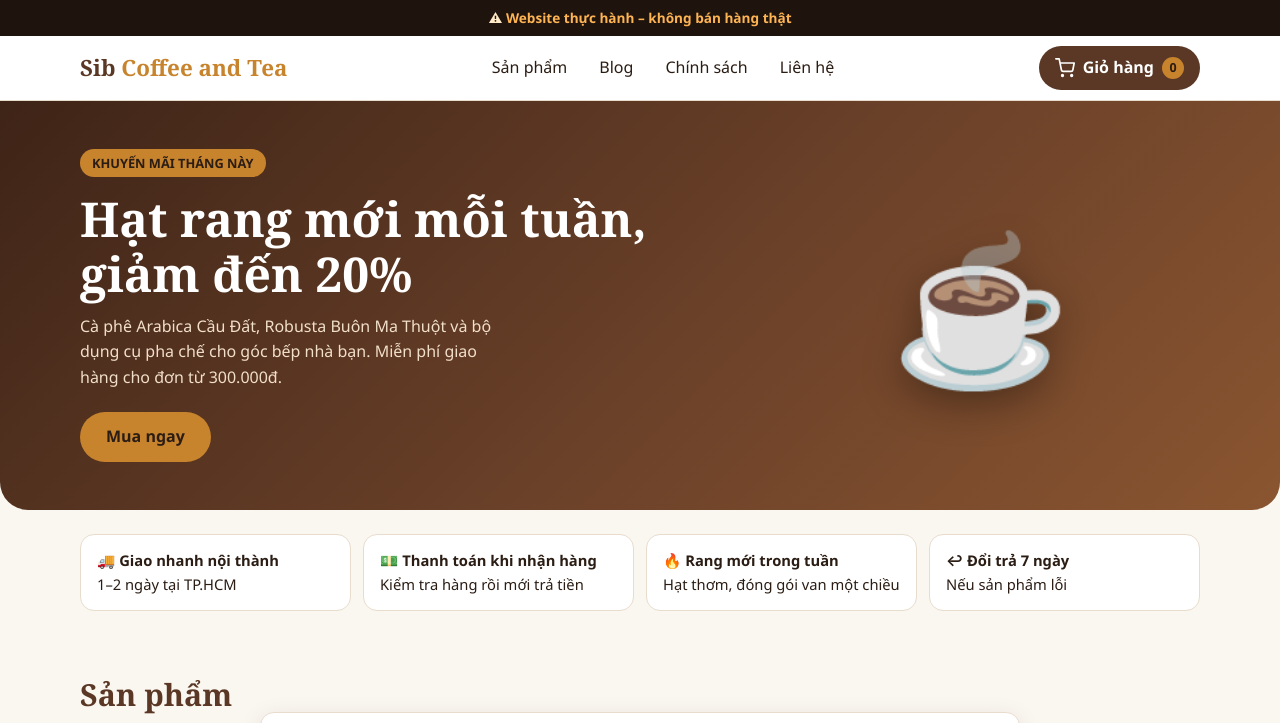
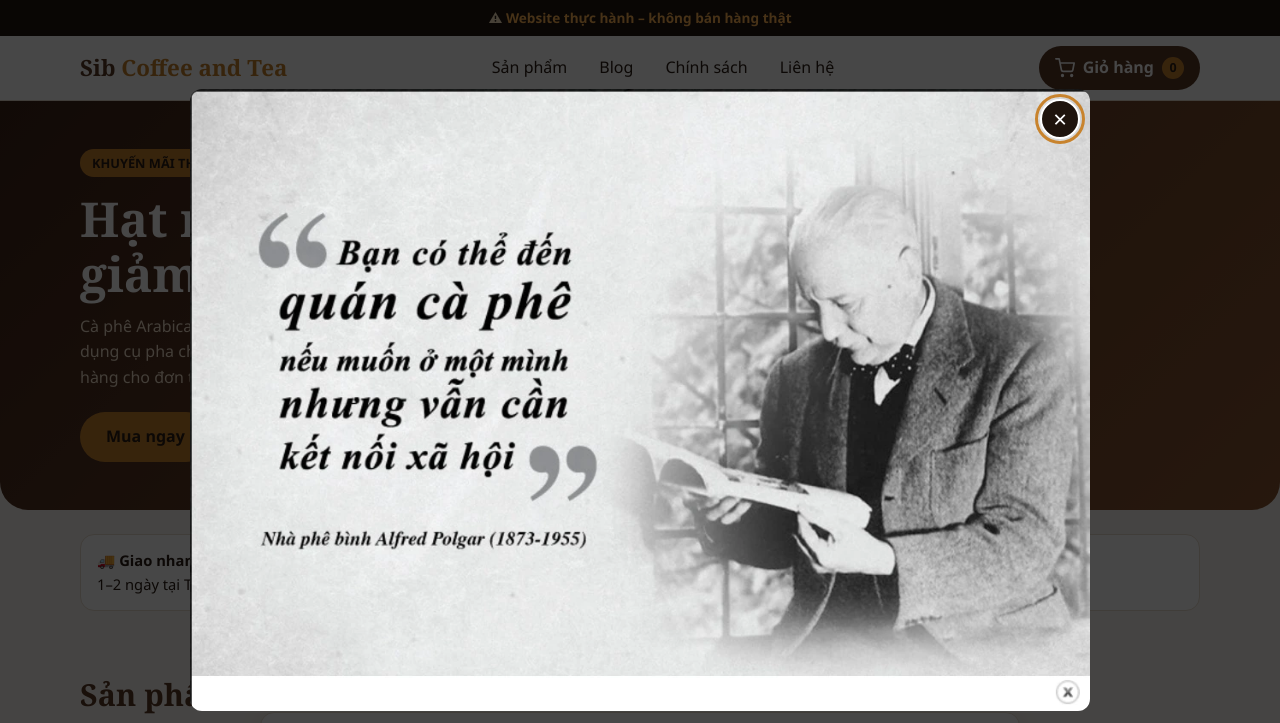
Before and after one commit to 2311554146-maker/Sib-Coffee-Tea-2311554146, a plain HTML site: page index.html in a window 1280 px wide. Shown: the top 723 px of the page. Drawn offline with Linux system fonts and the light colour scheme.

Commit message:
Hiện ngẫu nhiên một ảnh trích dẫn về cà phê mỗi lần vào trang chủ
- trich-dan.js: chọn ngẫu nhiên 1 trong 8 ảnh, luôn khác ảnh của lần trước (nhớ
  chỉ số trong localStorage); chỉ tải ảnh sau khi trang tải xong và chỉ 1 ảnh mỗi
  lần; bỏ qua khi khách mở thẳng giỏ hàng (#gio-hang)
- anh/: 8 ảnh trích dẫn (Menéndez Pelayo, Goldoni, Beethoven, Polgar, Balzac, Verri,
  Sydney Smith, Mackintosh); mỗi ảnh có chữ mô tả (alt) là câu trích dẫn
- index.html, style.css: hộp ảnh <dialog>, đóng bằng nút ×, phím Esc hoặc bấm vào ảnh
- CLAUDE.md: ghi chú cách thêm ảnh

Đã thử: 10 lần tải liên tiếp không trùng lần trước; vừa khung điện thoại 375px;
Lighthouse 100/100/100/100; không vi phạm CSP.

Co-Authored-By: Claude Sonnet 5.5 <noreply@anthropic.com>

```diff
--- a/index.html
+++ b/index.html
@@ -174,10 +174,17 @@
   </div>
 </dialog>
 
+<!-- Ảnh trích dẫn về cà phê, hiện ngẫu nhiên mỗi lần vào trang (xem trich-dan.js) -->
+<dialog id="quoteDlg" class="quote-dlg" aria-label="Trích dẫn về cà phê">
+  <img id="quoteImg" alt="" decoding="async">
+  <button type="button" class="quote-close" id="quoteClose" aria-label="Đóng ảnh">×</button>
+</dialog>
+
 <div class="toast" id="toast" role="status"></div>
 
 <script src="products.js"></script>
 <script src="script.js"></script>
+<script src="trich-dan.js"></script>
 <script src="analytics.js"></script>
 </body>
 </html>
--- a/style.css
+++ b/style.css
@@ -198,3 +198,10 @@ main:focus { outline: none; }
 
 /* Mở thẳng một bài: ẩn sẵn phần danh sách (đặt bởi blog-init.js) để không nhảy bố cục */
 .is-post .blog-intro, .is-post #listView { display: none !important; }
+
+/* ---------- Ảnh trích dẫn ngẫu nhiên khi vào trang ---------- */
+.quote-dlg { width: auto; max-width: min(94vw, 900px); max-height: 92vh; overflow: visible; background: transparent; border-radius: 0; box-shadow: none; }
+.quote-dlg::backdrop { background: rgba(0, 0, 0, .72); }
+.quote-dlg img { display: block; width: auto; height: auto; max-width: 100%; max-height: 88vh; margin: 0 auto; border-radius: 12px; cursor: pointer; }
+.quote-close { position: absolute; top: 10px; right: 10px; width: 40px; height: 40px; border: 2px solid #fff; border-radius: 50%; background: #1f140d; color: #fff; font-size: 1.5rem; line-height: 1; }
+.quote-close:hover { background: #3e2417; }
--- /dev/null
+++ b/trich-dan.js
@@ -0,0 +1,54 @@
+/* Mỗi lần vào hoặc tải lại trang chủ, hiện ngẫu nhiên một ảnh trích dẫn về cà phê.
+   - Không lặp lại ảnh của lần trước (nhớ chỉ số trong localStorage; không có cũng không sao).
+   - Chỉ tải ảnh SAU khi trang đã tải xong, và chỉ 1 ảnh mỗi lần, nên không làm chậm trang.
+   - Đóng bằng nút ×, phím Esc hoặc bấm vào bất kỳ chỗ nào của hộp. */
+(function () {
+  "use strict";
+
+  var QUOTES = [
+    { src: "anh/menendez-pelayo.webp", alt: "\"Thế hệ tạo nên sự đổi mới của Tây Ban Nha được hình thành trong quán cà phê và các tổ chức giáo dục tự do.\" Triết gia Marcelino Menéndez Pelayo (1856 - 1912)" },
+    { src: "anh/goldoni.webp", alt: "\"Một khi cà phê thịnh hành, tinh thần được đánh thức, mọi người đều cố gắng trở thành người văn minh hơn.\" Carlo Goldoni (1707 - 1793)" },
+    { src: "anh/beethoven.png", alt: "\"Tôi có thói quen lựa chọn đủ 60 hạt cà phê để pha một tách Moka.\" Thiên tài âm nhạc Ludwig Van Beethoven (1770 - 1827)" },
+    { src: "anh/polgar.webp", alt: "\"Bạn có thể đến quán cà phê nếu muốn ở một mình nhưng vẫn cần kết nối xã hội.\" Nhà phê bình Alfred Polgar (1873 - 1955)" },
+    { src: "anh/balzac.png", alt: "\"Khi tôi uống cà phê, các ý tưởng xuất hiện như đi diễu hành trong quân đội.\" Honoré de Balzac" },
+    { src: "anh/verri.webp", alt: "\"Cà phê tái tạo tâm hồn, đánh thức tâm trí và đặc biệt hữu ích cho những nhà tư tưởng và những người nghiên cứu khoa học.\" Triết gia người Ý Pietro Verri (1728 - 1797)" },
+    { src: "anh/sydney-smith.webp", alt: "\"Nếu bạn muốn cải thiện sự hiểu biết của mình, hãy uống một ly cà phê.\" Nhà giảng thuyết vĩ đại Sydney Smith (1771 - 1845)" },
+    { src: "anh/mackintosh.webp", alt: "\"Tâm trí con người tỷ lệ thuận với lượng cà phê mà ta uống.\" Chính trị gia Sir James Mackintosh (1765 - 1832)" }
+  ];
+  var KEY = "sib-quote-last";
+
+  var dlg = document.getElementById("quoteDlg");
+  var img = document.getElementById("quoteImg");
+  if (!dlg || !img || typeof dlg.showModal !== "function") return;
+  // Khách bấm từ blog sang để mở thẳng giỏ hàng thì không chen ảnh vào.
+  if (location.hash === "#gio-hang") return;
+
+  function lastIndex() {
+    try {
+      var v = parseInt(localStorage.getItem(KEY), 10);
+      return isNaN(v) ? -1 : v;
+    } catch (e) { return -1; }
+  }
+
+  // Chọn ngẫu nhiên, nhưng khác ảnh của lần trước để mỗi lần làm mới đều thấy ảnh mới.
+  function pick() {
+    var last = lastIndex();
+    var i;
+    do { i = Math.floor(Math.random() * QUOTES.length); } while (i === last && QUOTES.length > 1);
+    try { localStorage.setItem(KEY, String(i)); } catch (e) { /* bỏ qua */ }
+    return i;
+  }
+
+  function show() {
+    var q = QUOTES[pick()];
+    img.onload = function () { if (!dlg.open) dlg.showModal(); };   // chỉ hiện khi ảnh đã tải xong
+    img.alt = q.alt;
+    img.src = q.src;
+  }
+
+  document.getElementById("quoteClose").addEventListener("click", function () { dlg.close(); });
+  dlg.addEventListener("click", function () { dlg.close(); });
+
+  if (document.readyState === "complete") show();
+  else window.addEventListener("load", show);
+})();
```
Also changed, not shown: anh/balzac.png (added), anh/beethoven.png (added), anh/goldoni.webp (added), anh/mackintosh.webp (added), anh/menendez-pelayo.webp (added), anh/polgar.webp (added), anh/sydney-smith.webp (added), anh/verri.webp (added), 1 other file.
